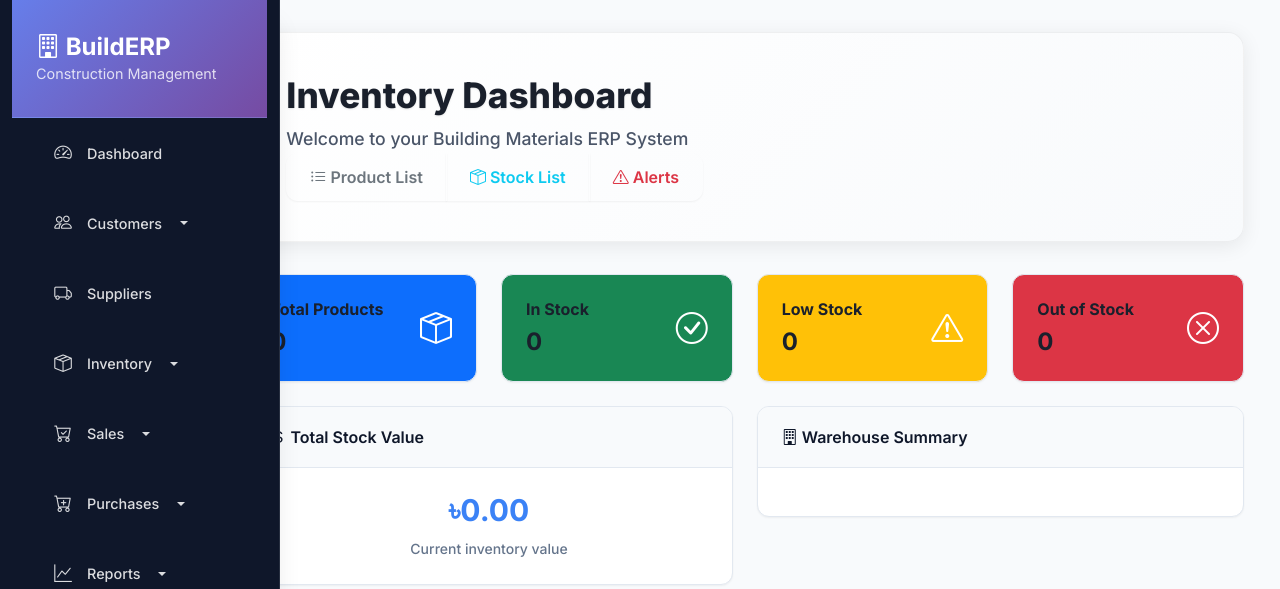
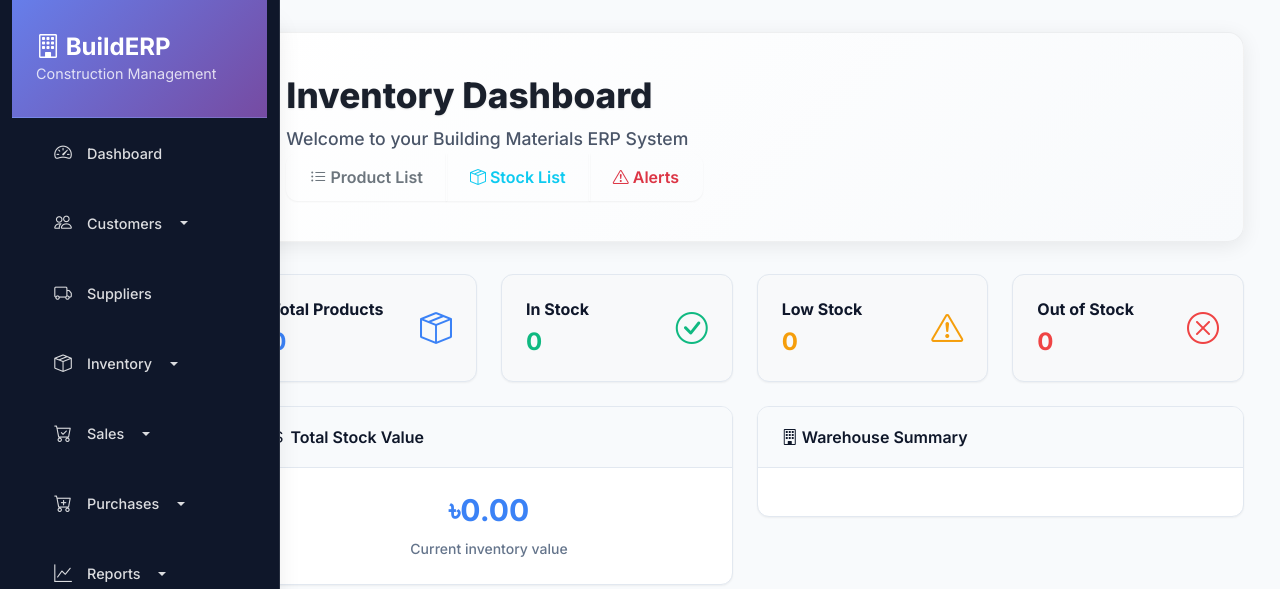
Before and after one commit to giasuddin90/minierp, a Django app: page /stock/dashboard/ in a window 1280 px wide. Shown: the top 589 px of the page. Run offline with Django 5.2, Linux system fonts and the light colour scheme; data that the repository does not hold is empty.

Commit message:
look good

```diff
--- a/templates/base.html
+++ b/templates/base.html
@@ -459,7 +459,7 @@
 
         /* Stats Cards */
         .stats-card {
-            background: #ffffff !important;
+            background: #f8f9fa !important;
             border-radius: var(--radius-lg);
             padding: 1.5rem;
             box-shadow: var(--shadow-sm);
@@ -518,7 +518,7 @@
             transform: translateY(-2px);
             box-shadow: var(--shadow-md);
             border-color: var(--primary-color);
-            background: #ffffff !important;
+            background: #f8f9fa !important;
         }
 
         .stats-card .icon {
@@ -581,9 +581,9 @@
         }
 
         .stats-card small {
-            font-weight: 400;
+            font-weight: 500;
             font-size: 0.75rem;
-            color: var(--text-muted);
+            color: var(--text-secondary);
         }
 
         /* Modern Forms */
--- a/templates/stock/inventory_dashboard.html
+++ b/templates/stock/inventory_dashboard.html
@@ -22,15 +22,15 @@
 <!-- Summary Cards -->
 <div class="row mb-4">
     <div class="col-md-3">
-        <div class="card bg-primary text-white">
+        <div class="card" style="background-color: #f8f9fa;">
             <div class="card-body">
                 <div class="d-flex justify-content-between">
                     <div>
-                        <h6 class="card-title">Total Products</h6>
-                        <h3 class="mb-0">{{ total_products }}</h3>
+                        <h6 class="card-title" style="color: var(--text-primary);">Total Products</h6>
+                        <h3 class="mb-0" style="color: var(--primary-color);">{{ total_products }}</h3>
                     </div>
                     <div class="align-self-center">
-                        <i class="bi bi-box-seam" style="font-size: 2rem;"></i>
+                        <i class="bi bi-box-seam" style="font-size: 2rem; color: var(--primary-color);"></i>
                     </div>
                 </div>
             </div>
@@ -38,15 +38,15 @@
     </div>
 
     <div class="col-md-3">
-        <div class="card bg-success text-white">
+        <div class="card" style="background-color: #f8f9fa;">
             <div class="card-body">
                 <div class="d-flex justify-content-between">
                     <div>
-                        <h6 class="card-title">In Stock</h6>
-                        <h3 class="mb-0">{{ in_stock_products }}</h3>
+                        <h6 class="card-title" style="color: var(--text-primary);">In Stock</h6>
+                        <h3 class="mb-0" style="color: var(--success-color);">{{ in_stock_products }}</h3>
                     </div>
                     <div class="align-self-center">
-                        <i class="bi bi-check-circle" style="font-size: 2rem;"></i>
+                        <i class="bi bi-check-circle" style="font-size: 2rem; color: var(--success-color);"></i>
                     </div>
                 </div>
             </div>
@@ -54,15 +54,15 @@
     </div>
 
     <div class="col-md-3">
-        <div class="card bg-warning text-white">
+        <div class="card" style="background-color: #f8f9fa;">
             <div class="card-body">
                 <div class="d-flex justify-content-between">
                     <div>
-                        <h6 class="card-title">Low Stock</h6>
-                        <h3 class="mb-0">{{ low_stock_products }}</h3>
+                        <h6 class="card-title" style="color: var(--text-primary);">Low Stock</h6>
+                        <h3 class="mb-0" style="color: var(--warning-color);">{{ low_stock_products }}</h3>
                     </div>
                     <div class="align-self-center">
-                        <i class="bi bi-exclamation-triangle" style="font-size: 2rem;"></i>
+                        <i class="bi bi-exclamation-triangle" style="font-size: 2rem; color: var(--warning-color);"></i>
                     </div>
                 </div>
             </div>
@@ -70,15 +70,15 @@
     </div>
 
     <div class="col-md-3">
-        <div class="card bg-danger text-white">
+        <div class="card" style="background-color: #f8f9fa;">
             <div class="card-body">
                 <div class="d-flex justify-content-between">
                     <div>
-                        <h6 class="card-title">Out of Stock</h6>
-                        <h3 class="mb-0">{{ out_of_stock_products }}</h3>
+                        <h6 class="card-title" style="color: var(--text-primary);">Out of Stock</h6>
+                        <h3 class="mb-0" style="color: var(--danger-color);">{{ out_of_stock_products }}</h3>
                     </div>
                     <div class="align-self-center">
-                        <i class="bi bi-x-circle" style="font-size: 2rem;"></i>
+                        <i class="bi bi-x-circle" style="font-size: 2rem; color: var(--danger-color);"></i>
                     </div>
                 </div>
             </div>
```
Also changed, not shown: templates/customers/customer_list.html (+12 -12 lines), templates/suppliers/supplier_list.html (+12 -12 lines).
